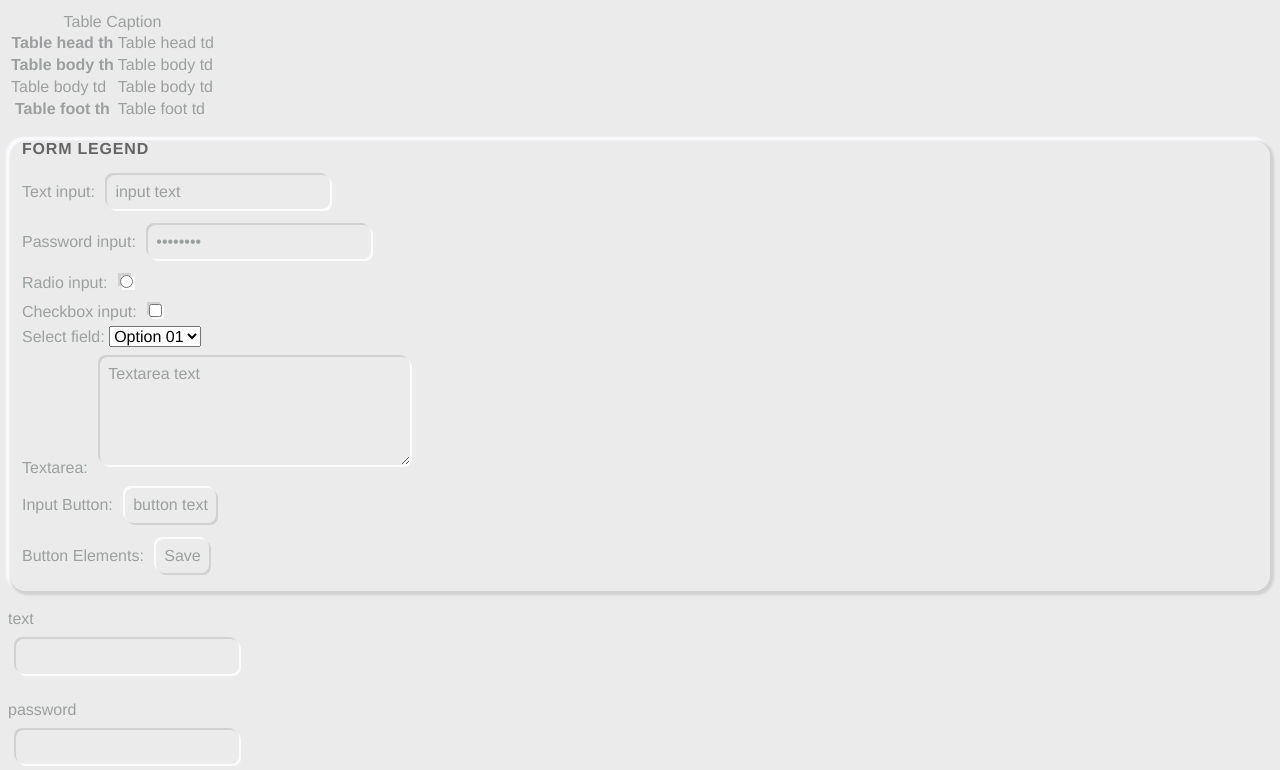
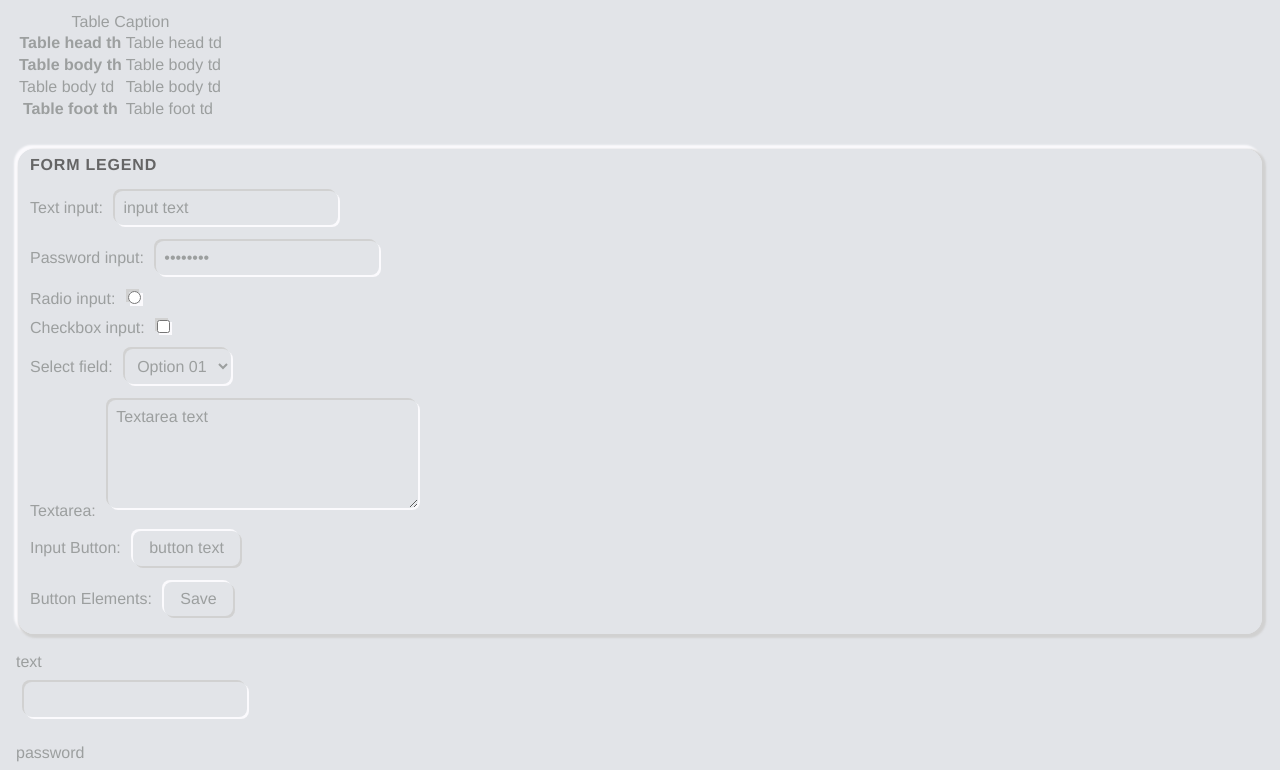
Before and after one commit to wr1472/neuomorphic-ui, a website: page src/index.html in a window 1280 px wide. Shown: the part 3991-4761 px from the top of the page. Drawn offline with nearby package versions, Linux system fonts and the light colour scheme.

Commit message:
Input styling.

```diff
--- a/src/index.html
+++ b/src/index.html
@@ -1,7 +1,7 @@
 <html>
     <head>
         <link rel="stylesheet" href="https://necolas.github.io/normalize.css/latest/normalize.css" />
-        <link rel="stylesheet" type="text/css" href="./neuomorph.css?v=2" />
+        <link rel="stylesheet" type="text/css" href="./neuomorph.css?v=14" />
 
         <title>Neuomorphic UI</title>
     </head>
@@ -610,54 +610,63 @@
               <label>
                 radio<br>
                 <input type="radio">
+                <input type="radio" disabled>
               </label>
             </p>
             <p>
               <label>
                 checkbox<br>
                 <input type="checkbox">
+                <input type="checkbox" disabled>
               </label>
             </p>
             <p>
               <label>
                 color<br>
                 <input type="color">
+                <input type="color" disabled>
               </label>
             </p>
             <p>
               <label>
                 range<br>
                 <input type="range">
+                <input type="range" disabled>
               </label>
             </p>
             <p>
               <label>
                 file<br>
                 <input type="file">
+                <input type="file" disabled>
               </label>
             </p>
             <p>
               <label>
                 submit<br>
                 <input type="submit">
+                <input type="submit" disabled>
               </label>
             </p>
             <p>
               <label>
                 reset<br>
                 <input type="reset">
+                <input type="reset" disabled>
               </label>
             </p>
             <p>
               <label>
                 button (input tag)<br>
                 <input type="button" value="Button">
+                <input type="button" value="Button" disabled>
               </label>
             </p>
             <p>
               <label>
                 button (button tag)<br>
                 <button>Button</button>
+                <button disabled>Button</button>
               </label>
             </p>
           </div>
--- a/src/neuomorph.css
+++ b/src/neuomorph.css
@@ -13,13 +13,13 @@
     --primary: #656565;
     --black: #9c9f9f;
     --white: #fbfafd;
-    --background: #ebebeb;
+    --background: #e2e4e8;
     --shadow: #d1d1d1;
 }
 
 body {
     background-color: var(--background);
-    margin: 8px;
+    margin: 16px;
     color: var(--black);
     font-family: helvetica, sans-serif;
     line-height: 1.5rem;
@@ -47,11 +47,14 @@ legend {
     font-weight: 700;
     text-transform: uppercase;
     color: var(--primary);
-    padding-top: 16px;
+    padding-top: 32px;
     letter-spacing: 0.05rem;
 }
 
-input, textarea, button {
+input,
+textarea,
+button,
+select{
     border: none;
     border-radius: 8px;
     color: var(--black);
@@ -63,12 +66,26 @@ input, textarea, button {
 }
 
 button,
-input[type=button],
-input[type=reset],
-input[type=submit],
-input[type=file],
-input[type=range],
-input[type=color]{
+input[type="button"],
+input[type="reset"],
+input[type="submit"],
+input[type="file"],
+input[type="range"],
+input[type="color"] {
     box-shadow: 2px 2px 0px 0px var(--shadow),
         -2px -2px 0px 0px var(--white);
+    padding: 8px 16px;
 }
+
+button:disabled,
+input[type="button"]:disabled,
+input[type="reset"]:disabled,
+input[type="submit"]:disabled,
+input[type="file"]:disabled,
+input[type="range"]:disabled,
+input[type="color"]:disabled
+{
+    box-shadow: none;
+    border: 2px solid var(--shadow);
+    color: var(--shadow)
+}
```
